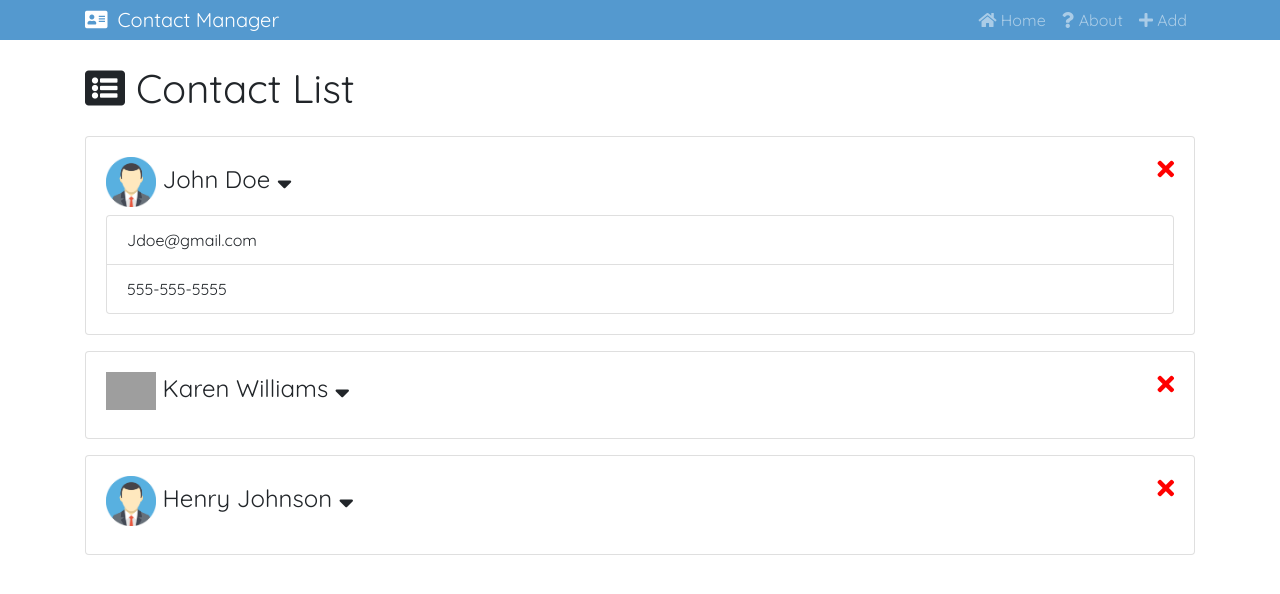
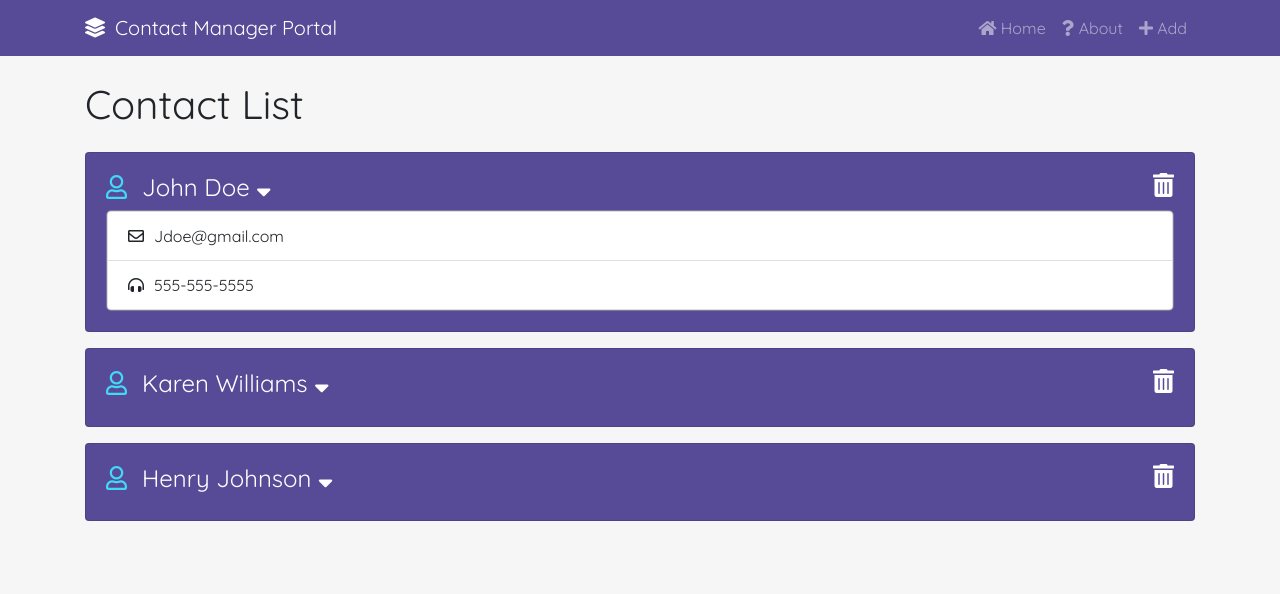
Before and after one commit to anytaaly/reactEmployeeDB, a React (Create React App) app: page / in a window 1280 px wide. Both pictures are taken after a click on the icon 284 px from the left and 179 px from the top of the page. Shown: the top 594 px of the page. Built offline with nearby package versions, Linux system fonts and the light colour scheme; grey boxes are pictures that could not be loaded.

Commit message:
adding src

```diff
--- a/package.json
+++ b/package.json
@@ -5,6 +5,7 @@
   "dependencies": {
     "bootstrap": "^4.2.1",
     "font-awesome": "^4.7.0",
+    "node-sass": "^4.11.0",
     "react": "^16.7.0",
     "react-dom": "^16.7.0",
     "react-router-dom": "^4.3.1",
--- a/src/App.js
+++ b/src/App.js
@@ -13,7 +13,7 @@ class App extends Component {
       <Provider>
         <Router>
           <div>
-            <Header branding="Contact Manager" />
+            <Header branding="Contact Manager Portal" />
             <div className="container">
               <Switch>
                 <Route exact path="/" component={Contacts} />
--- a/src/App.scss
+++ b/src/App.scss
@@ -2,6 +2,7 @@
 $main-color: #521751;
 body {
   font-family: "Quicksand", sans-serif;
+  background-color: #e3e2f1;
 }
 
 .App {
--- a/src/components/contacts/AddContact.js
+++ b/src/components/contacts/AddContact.js
@@ -24,7 +24,7 @@ class AddContact extends Component {
   onSubmit = (dispatch, e) => {
     e.preventDefault();
 
-    const { name, email, phone, avatar } = this.state;
+    const { name, email, phone } = this.state;
 
     //Check for Errors Validation
     if (name === "") {
@@ -43,9 +43,7 @@ class AddContact extends Component {
       id: uuid(),
       name,
       email,
-      phone,
-      avatar:
-        "https://cdn.iconscout.com/icon/free/png-256/avatar-369-456321.png"
+      phone
     };
     dispatch({ type: "ADD_CONTACT", payload: newContact });
     this.setState({
@@ -103,7 +101,7 @@ class AddContact extends Component {
                     type="submit"
                     value="Add Contact"
                     className="btn btn-block"
-                    style={{ backgroundColor: " #5499cf", color: "#fff" }}
+                    style={{ backgroundColor: "#574b97", color: "#fff" }}
                   />
                 </form>
               </div>
--- a/src/components/contacts/Contact.js
+++ b/src/components/contacts/Contact.js
@@ -1,6 +1,7 @@
 import React, { Component } from "react";
 import PropTypes from "prop-types";
 import { Consumer } from "../../context";
+import "./Contact.scss";
 
 class Contact extends Component {
   state = {
@@ -24,13 +25,15 @@ class Contact extends Component {
         {value => {
           const { dispatch } = value;
           return (
-            <div className="card card-body mb-3">
-              <h4>
-                <img
-                  src={avatar}
-                  alt="employeeImage"
-                  style={{ width: "50px" }}
-                />{" "}
+            <div
+              className="card card-body mb-3"
+              style={{ backgroundColor: "#574b97" }}
+            >
+              <h4 className="employee">
+                <i
+                  class="far fa-user"
+                  style={{ color: "#42d8f8", paddingRight: "15px" }}
+                />
                 {name}{" "}
                 <i
                   className="fas fa-sort-down"
@@ -38,15 +41,34 @@ class Contact extends Component {
                   style={{ cursor: "pointer" }}
                 />
                 <i
-                  className="fas fa-times"
-                  style={{ cursor: "pointer", float: "right", color: "red" }}
+                  className="fas fa-trash-alt"
+                  style={{
+                    cursor: "pointer",
+                    float: "right"
+                  }}
                   onClick={this.onDeleteClick.bind(this, dispatch, id)}
                 />
               </h4>
               {this.state.showContactInfo && (
-                <ul className="list-group">
-                  <li className="list-group-item">{email}</li>
-                  <li className="list-group-item"> {phone}</li>
+                <ul
+                  className="list-group"
+                  style={{ border: "#80779d 1px solid", borderRadius: "5px" }}
+                >
+                  <li className="list-group-item">
+                    <i
+                      class="far fa-envelope"
+                      style={{ paddingRight: "10px" }}
+                    />
+                    {email}
+                  </li>
+                  <li className="list-group-item ">
+                    {" "}
+                    <i
+                      class="fas fa-headphones-alt"
+                      style={{ paddingRight: "10px" }}
+                    />
+                    {phone}
+                  </li>
                 </ul>
               )}
             </div>
--- /dev/null
+++ b/src/components/contacts/Contact.scss
@@ -0,0 +1,9 @@
+.employee {
+  color: #fff;
+  background-color: #574b97;
+}
+
+.list {
+  color: #fff;
+  background-color: #574b97;
+}
--- a/src/components/contacts/Contacts.js
+++ b/src/components/contacts/Contacts.js
@@ -9,10 +9,7 @@ class Contacts extends Component {
         {value => {
           return (
             <div>
-              <h1 className=" mb-4 mt-4">
-                {" "}
-                <i class="fas fa-list-alt" /> Contact List{" "}
-              </h1>
+              <h1 className=" mb-4 mt-4">Contact List</h1>
               {value.contacts.map(contact => (
                 <Contact key={contact.id} contact={contact} />
               ))}
--- a/src/components/layout/Header.css
+++ b/src/components/layout/Header.css
@@ -1,5 +1,5 @@
 .my-navbar {
-  background: #5499cf;
+  background: #574b97;
   font-family: -apple-system, BlinkMacSystemFont, "Major Mono Display",
     monospace;
 }
--- a/src/components/layout/Header.js
+++ b/src/components/layout/Header.js
@@ -6,12 +6,12 @@ import { Link } from "react-router-dom";
 const Header = props => {
   const { branding } = props;
   return (
-    <nav className="navbar navbar-expand-sm navbar-dark mb-3 py-0 my-navbar">
+    <nav className="navbar navbar-expand-sm navbar-dark mb-3 py-2 my-navbar">
       <div className="container">
         <a href="/" className="navbar-brand">
           {" "}
           <i
-            className="fas fa-address-card"
+            className="fas fa-layer-group"
             style={{ cursor: "pointer", color: "white", paddingRight: "10px" }}
           />
           {branding}{" "}
--- a/src/index.css
+++ b/src/index.css
@@ -5,6 +5,7 @@ body {
   margin: 0;
   padding: 0;
   font-family: "Quicksand", sans-serif;
+  background-color: #f6f6f6;
 }
 
 code {
```
Also changed, not shown: 1 other file (tests, documents, lock files or other folders).
